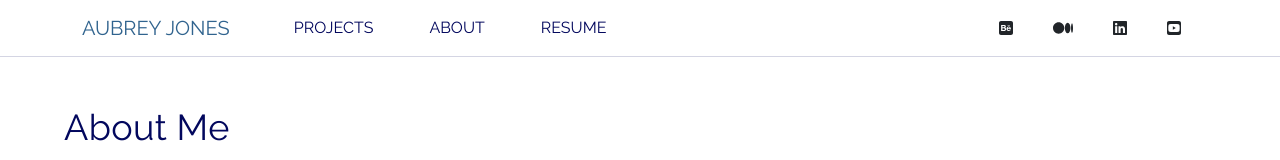
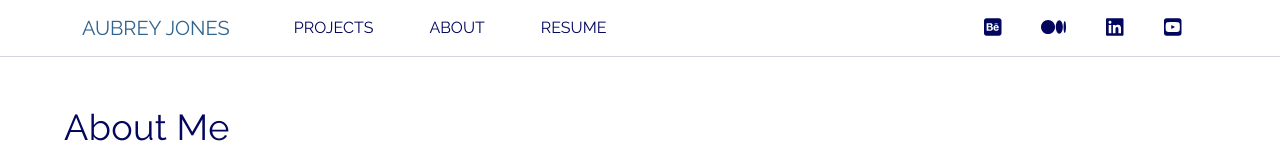
Before and after one commit to aubreyjonescreatives/ux-ui-portfolio, a React (Create React App) app: page /about in a window 1280 px wide. Shown: the top 160 px of the page. Built offline with nearby package versions, Linux system fonts and the light colour scheme.

Commit message:
fixed color for icons

```diff
--- a/src/Components/SocialMedia.js
+++ b/src/Components/SocialMedia.js
@@ -1,37 +1,11 @@
 import React from 'react'
-import { Row, Col } from 'react-grid-system';
-import Box from '@mui/material/Box';
-import Container from 'react-bootstrap/Container';
+import { Row } from 'react-grid-system';
 import Nav from 'react-bootstrap/Nav';
-import Navbar from 'react-bootstrap/Navbar';
-import Link from '@mui/material/Link';
 import { FontAwesomeIcon } from '@fortawesome/react-fontawesome';
 import { faMedium, faBehanceSquare, faLinkedin,faSquareYoutube  } from '@fortawesome/free-brands-svg-icons' ;
+import '../../src/Portfolio.css';
 
 
-
-const connectLinksBox = {
-    display: 'inline-block',
-    fontFamily: 'Raleway, sans-serif',
-}
-
-
-const connectLink = {
-    textAlign: 'center',
-    //border: '1px solid #02075D',
-    margin: '0px 20px',
-    padding: '0px',
-    textDecoration: 'none',
-    color: '#02075D',
-    fontSize: '26px',
-    //border: '1px solid #30638E',
-    "&:hover": {
-        borderBottom: '1px solid #02075D',
-        cursor: 'pointer'
-
-      }
-
-    }
 
 
 const SocialMedia = () => {
@@ -55,33 +29,6 @@ const SocialMedia = () => {
 
 
 
-
-
-{/* <Box sx={connectLinksBox}>
-
-<Link sx={connectLink} href="https://www.behance.net/aubreyjonesdesign" target="_blank">
-<FontAwesomeIcon icon={faBehanceSquare} className="icon"/>
-</Link>
-
-
-<Link sx={connectLink} href="https://www.youtube.com/channel/UCw4Fi6cUbn67D18LqTPQymA" target="_blank">
-<FontAwesomeIcon icon={faMedium} className="icon"/>
-</Link>
-
-
-
-<Link sx={connectLink} href="https://www.youtube.com/channel/UCw4Fi6cUbn67D18LqTPQymA" target="_blank">
-<FontAwesomeIcon icon={faSquareYoutube} className="icon"/>
-</Link>
-
-
-<Link sx={connectLink} href="https://www.linkedin.com/in/aubrey-jones" target="_blank">
-<FontAwesomeIcon icon={faLinkedin} className="icon"/>
-</Link>
-
-</Box> */}
-
-
     </>
   )
 }
--- a/src/Portfolio.css
+++ b/src/Portfolio.css
@@ -116,29 +116,24 @@ p {
 }
 
 
-/*
-.navLink {
-    width: 200px;
-}
-   */
 
 
    .navLinkSocial {
     margin: 0px 20px !important;
+    color: #02075D !important;
+
+}
+
+.navLinkSocial svg {
+    font-size: 20px;
+}
+
+.navLinkSocial svg:hover {
     border-bottom: 1px solid #02075D;
+    line-height: 20px;
 }
 
 
-.icon {
-    padding: 0px !important;
-    --bs-gutter-x: 0px;
-    --bs-gutter-y: 0px;
-}
-
-.icon a:hover {
-    border-bottom: 1px solid #02075D;
-    /* font-size: 32px; */
-}
 
 
 .cardStyles:hover {
```
